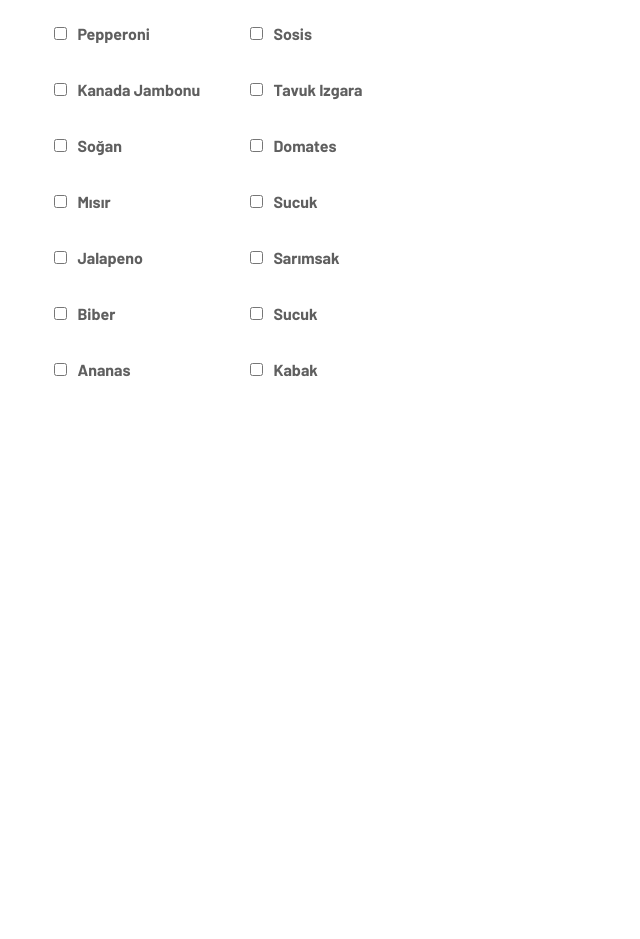
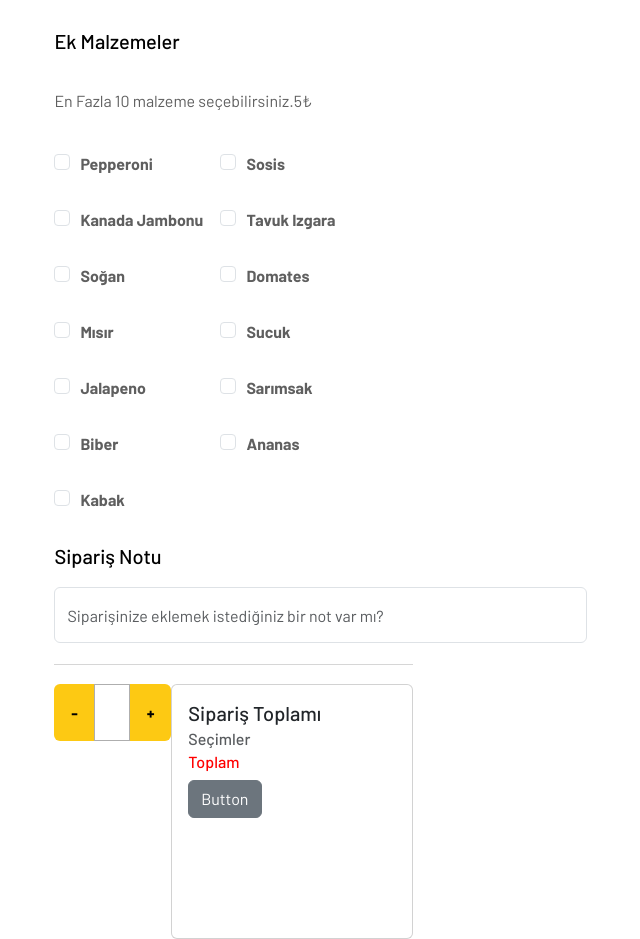
Before and after one commit to TolunayYilmaz/PizzaProject, a React (Vite) app: page /mainmenu in a window 1280 px wide. Shown: the part 727-1666 px from the top of the page, without its empty margins (432-1072 px from the left). Before the commit the page ends 1112 px from the top, so only its background shows below. Built offline with nearby package versions, Linux system fonts and the light colour scheme; a web font is replaced by a local one.

Commit message:
Updated MainMenuPage_V2

```diff
--- a/src/components/MainMenuPage/MainMenu.css
+++ b/src/components/MainMenuPage/MainMenu.css
@@ -44,14 +44,14 @@
     display: flex;
     flex: 2;
     margin-left: 38%;
-    margin-right: 32%;
+    margin-right: 34%;
     justify-content: space-between;
     flex-direction: column;
 
 
 }
 .order{
-    background-color: pink;
+
 
     display: flex;
     flex-direction: column;
@@ -64,16 +64,15 @@
 
 }
 .option{
-    background-color: rgb(110, 204, 168);
+
 
     display: flex;
-    gap: 40%;
+    justify-content: start;
+
 
 }
 
-.optionOrder{
-    margin-bottom: 10px
-}
+
 .hoverPointer:hover {
     cursor: pointer;
 }
@@ -81,7 +80,7 @@
 .materials {
     margin-top: 35px;
     display: flex;
-    gap:30px;
+    row-gap: 30px;
     justify-content: start;
     flex-wrap: wrap;
 }
@@ -90,11 +89,21 @@
     width: 166px;
     height: 26px;
 
+
 }
 .optionHeader{
-    padding-bottom: 50px;
+
     font-size: 20px;
     font-weight: 500;
     color: black;
 
 }
+.orderFinish{
+    margin-top: 30px;
+}
+.resultGroup{
+    margin-top: 1em;
+    display:  flex;
+    justify-content: space-between;
+
+}
--- a/src/components/MainMenuPage/MainMenu.jsx
+++ b/src/components/MainMenuPage/MainMenu.jsx
@@ -1,5 +1,6 @@
-import { FormGroup, Label, Input, Col, Form } from 'reactstrap';
+import { FormGroup, Label, Input, Col, Card, Button, ButtonGroup, CardBody, CardTitle, CardSubtitle } from 'reactstrap';
 import logo from "../../assets/images/iteration-1-images/logo.svg"
+import 'bootstrap/dist/css/bootstrap.min.css';
 import "./MainMenu.css"
 function MainMenu() {
 
@@ -30,7 +31,6 @@ function MainMenu() {
     "Jalapeno",
     "Sarımsak",
     "Biber",
-    "Sucuk",
     "Ananas",
     "Kabak"
   ];
@@ -101,17 +101,17 @@ function MainMenu() {
                 name="select"
                 type="select"
                 defaultValue=""
-                style={{color:"black"}}
+                style={{ color: "black" }}
               >
                 {doughType.map((item) => {
 
                   if (item === "Hamur Kalınlığı") {
-                    return <option style={{color:"black"}} value="" disabled hidden>
+                    return <option style={{ color: "black" }} value="" disabled hidden>
                       {item}
                     </option>
                   }
                   else {
-                    return <option style={{color:"black"}} key={item} value={item}>{item}</option>
+                    return <option style={{ color: "black" }} key={item} value={item}>{item}</option>
                   }
 
                 })}
@@ -122,20 +122,83 @@ function MainMenu() {
         </div>
 
         <div className='addMaterial'>
-          <p className='optionHeader' style={{paddingBottom: "15px"}}>Ek Malzemeler</p>
+          <p className='optionHeader' style={{ paddingBottom: "15px" }}>Ek Malzemeler</p>
           <p>En Fazla 10 malzeme seçebilirsiniz.5₺</p>
           <div className='materials'>
             {malzemeler.map((item) => {
 
-             return <div key={item}> <FormGroup >
-                <Input type="checkbox" />
-                <Label check style={{ marginLeft: "10px", fontWeight:"600"}}>
+              return <div key={item}> <FormGroup >
+                <Input id={item} type="checkbox" />
+                <Label className='hoverPointer' htmlFor={item} check style={{ marginLeft: "10px", fontWeight: "600" }}>
                   {item}
                 </Label>
               </FormGroup></div>
             })}
           </div>
         </div>
+
+        <div className='orderFinish'>
+          <p className="optionHeader">Sipariş Notu</p>
+
+          <Input
+
+            style={{ width: "533px", height: "56px"  }}
+
+            placeholder="Siparişinize eklemek istediğiniz bir not var mı?"
+          />
+
+
+          <div style={{margin:"20px auto", width: "100%", height: "1px", boxShadow: "0px 0.5px 0px #5F5F5F80" }}></div>
+
+         <div className='resultGroup'>
+
+            <ButtonGroup style={{ width: "170px", height: "57px"}}>
+              <Button style={{ background: "#FDC913", color: "black", fontWeight: "bold",border:"none" }}>
+                -
+              </Button>
+              <Button style={{  disabled:true,background: "white",border: "1px solid #5F5F5F80", marginRight: "1px" ,cursor:"default", boxShadow:"none" }}>
+
+              </Button>
+              <Button style={{ background: "#FDC913", color: "black", fontWeight: "bold" ,border:"none"}}>
+                +
+              </Button>
+            </ButtonGroup>
+
+
+            <Card
+              style={{
+                width: '350px',
+                height: '255px'
+              }}
+            >
+
+              <CardBody>
+                <CardTitle tag="h5">
+                  Sipariş Toplamı
+                </CardTitle>
+                <CardSubtitle
+                  className="mb-2 text-muted"
+                  tag="h6"
+                >
+                  Seçimler
+                </CardSubtitle>
+                <CardSubtitle
+                  className="mb-2"
+                  tag="h6"
+                  style={{color:"red"}}
+                >
+                  Toplam
+                </CardSubtitle>
+
+                <Button>
+                  Button
+                </Button>
+              </CardBody>
+            </Card>
+
+         </div>
+        </div>
+
       </main>
     </div>);
 }
```
